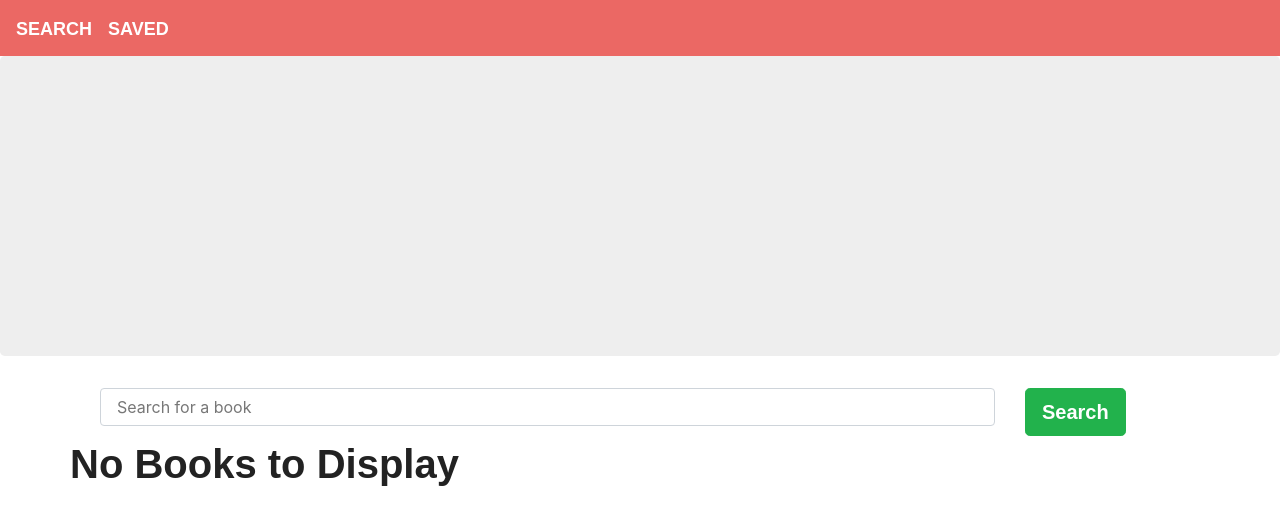
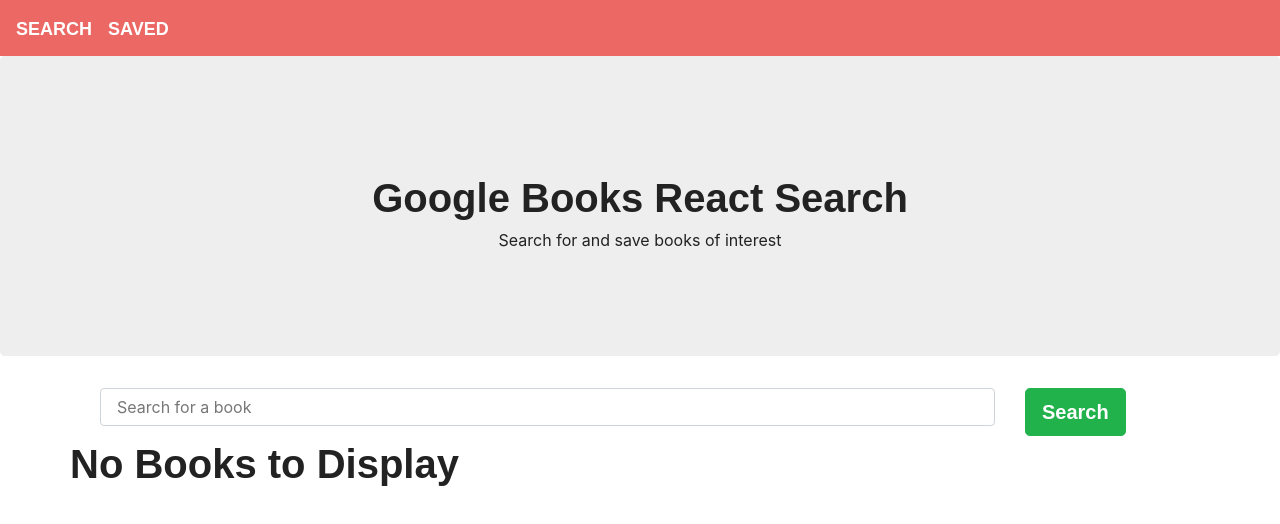
Before and after one commit to ryanroyce/Google-Books-Search-App, a React (Create React App) app in the folder client/: page / in a window 1280 px wide. Shown: the top 524 px of the page. Built offline with nearby package versions, Linux system fonts and the light colour scheme; a web font is replaced by a local one.

Commit message:
fixed jumbotron on search page

```diff
--- a/client/src/pages/Books.js
+++ b/client/src/pages/Books.js
@@ -33,7 +33,10 @@ class Books extends Component {
   render() {
     return (
       <div>
-        <Jumbotron />
+        <Jumbotron>
+              <h1>Google Books React Search</h1>
+              <p>Search for and save books of interest</p>
+            </Jumbotron>
         <Container>
           <Row>
             <Col size="md-12">
```
